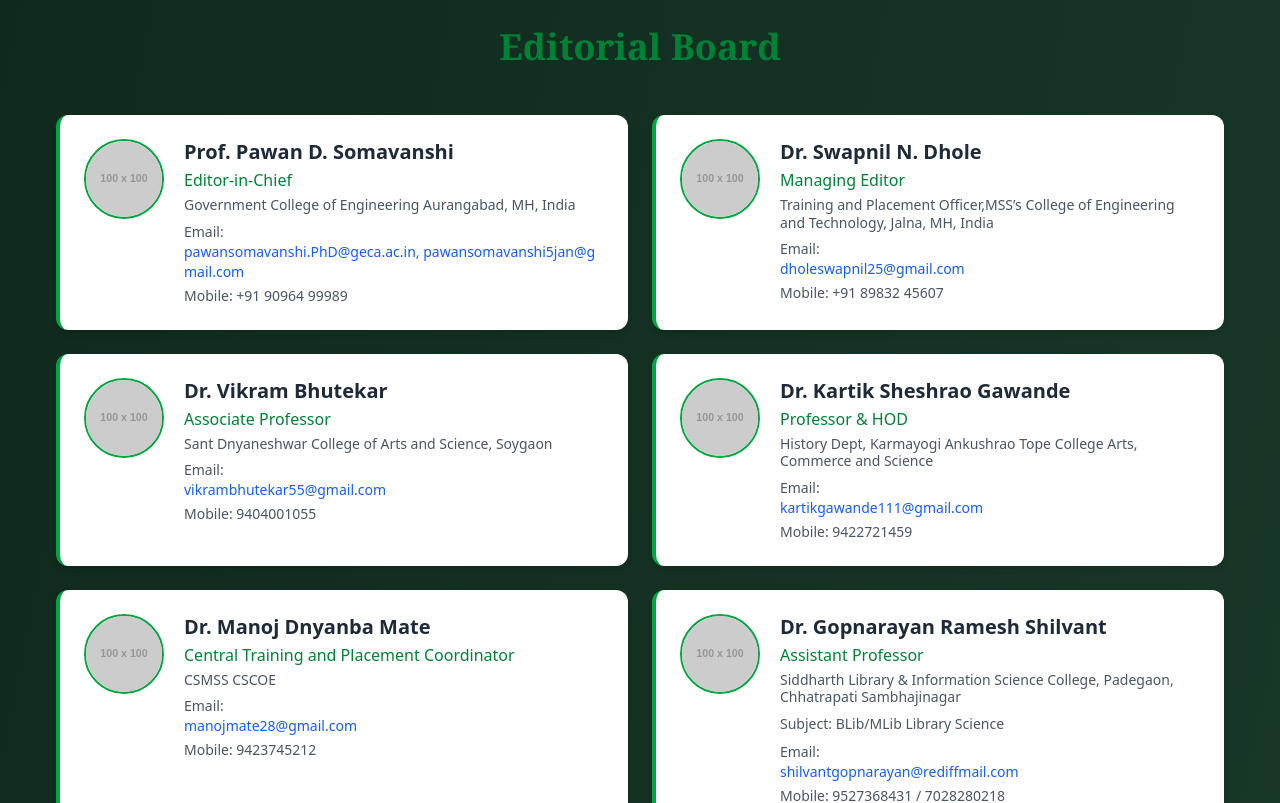
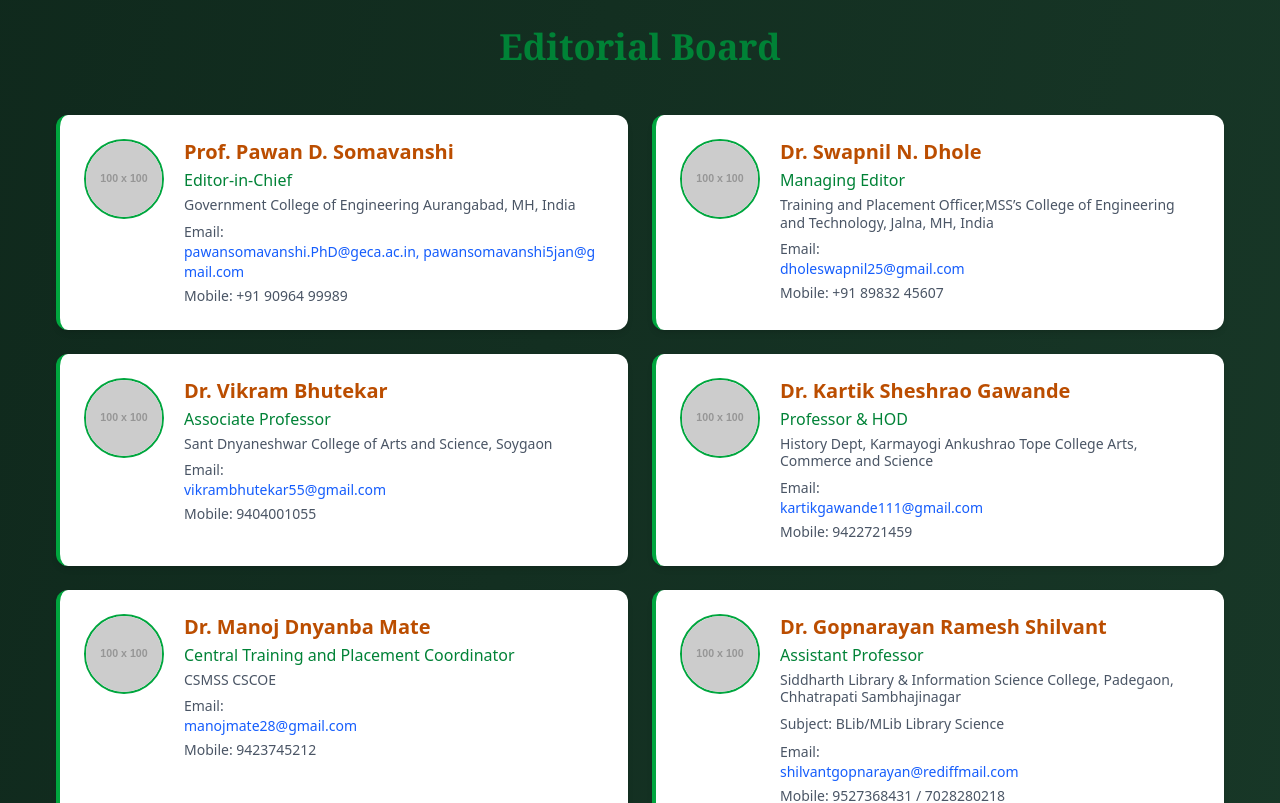
Before and after one commit to RohitAgrawal7/journal-website, a React (Vite) app: page / in a window 1280 px wide. Shown: the part 3460-4263 px from the top of the page. Built offline with nearby package versions, Linux system fonts and the light colour scheme.

Commit message:
updated editorial naem color

```diff
--- a/src/components/EditorialBoard.tsx
+++ b/src/components/EditorialBoard.tsx
@@ -127,7 +127,7 @@ const EditorialBoard = () => {
                   className="w-16 h-16 sm:w-20 sm:h-20 rounded-full object-cover border-2 border-green-600 mx-auto sm:mx-0"
                 />
                 <div className="flex-1 text-center sm:text-left ml-5">
-                  <h3 className="text-lg sm:text-xl font-semibold text-gray-800 leading-tight mb-1">{member.name}</h3>
+                  <h3 className="text-lg sm:text-xl font-semibold text-amber-700 leading-tight mb-1">{member.name}</h3>
                   <p className="text-green-700 font-medium text-sm sm:text-base mb-1">{member.role}</p>
                   <p className="text-gray-600 text-xs sm:text-sm mb-2 leading-tight">{member.affiliation}</p>
 
```
